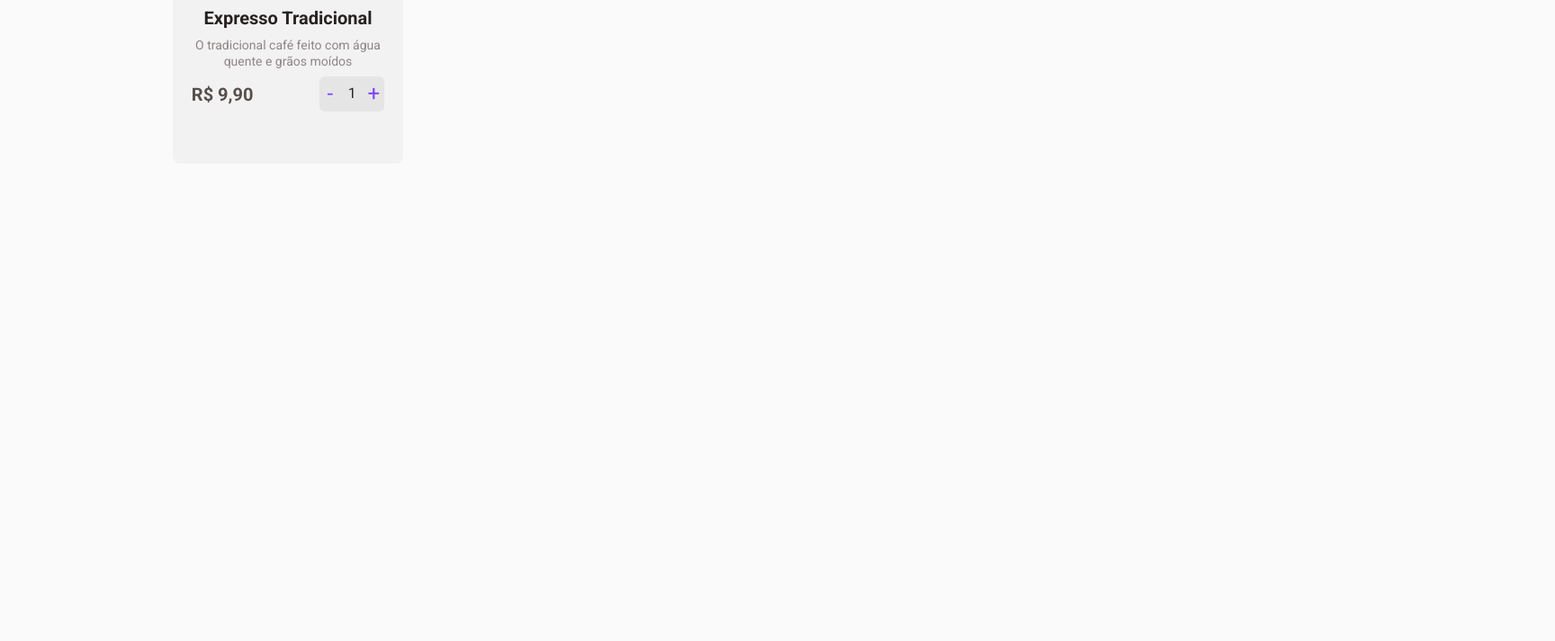
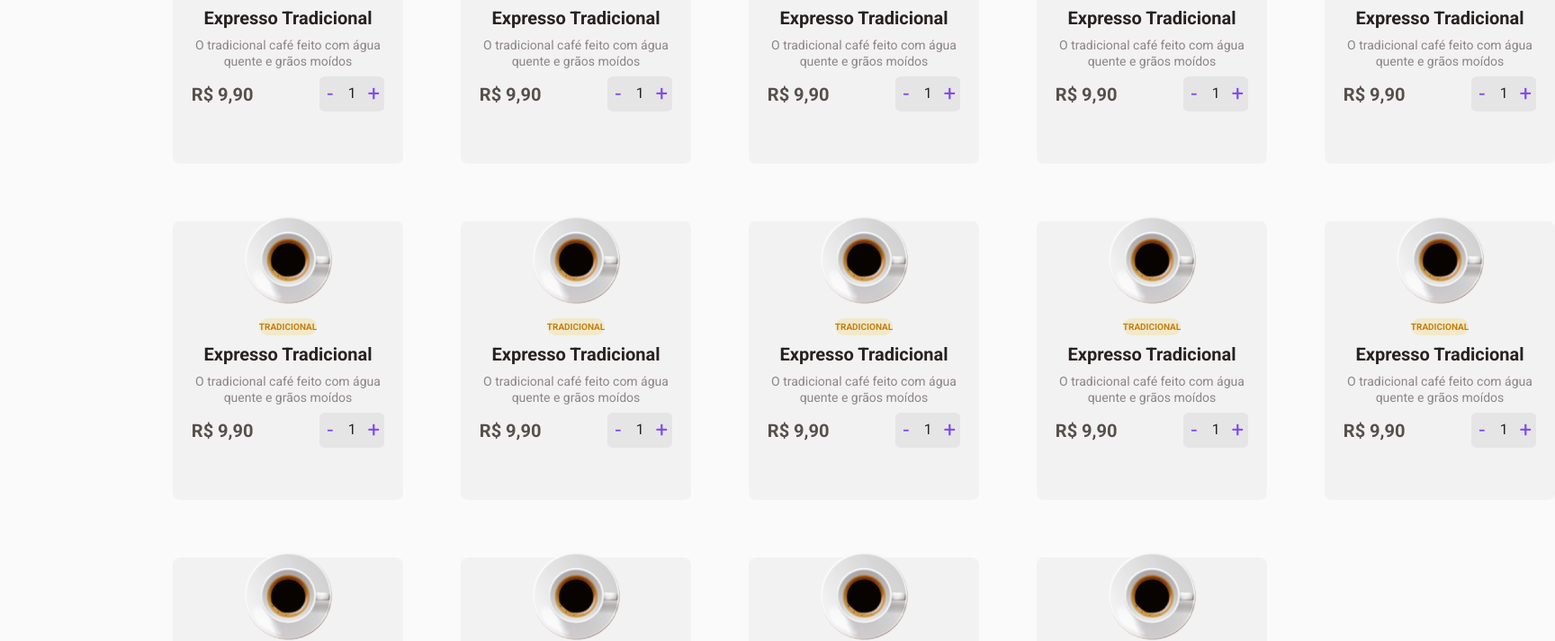
Before and after one commit to antonioRenato/Coffee-Delivery-React, a React (Vite) app: page / in a window 1280 px wide. Shown: the part 866-1579 px from the top of the page at 90% size, 1728 px wide, since content can reach past the window. Before the commit the page ends 1080 px from the top, so only its background shows below. Built offline with nearby package versions, Linux system fonts and the light colour scheme.

Commit message:
created component of items to shop

```diff
--- /dev/null
+++ b/src/components/ItemShop/index.tsx
@@ -0,0 +1,35 @@
+import { MainItem } from './styles'
+
+interface ItemShopProps {
+  image: string
+  tags: string[]
+  title: string
+  text: string
+  price: string
+  quantity: number
+}
+
+export function ItemShop(props: ItemShopProps) {
+  const tagEspecial = props.tags.map((tag, index) => (
+    <p key={index} className="tag">
+      {tag}
+    </p>
+  ))
+
+  return (
+    <MainItem>
+      <img src={props.image} alt="" />
+      <div className="tagContainer"> {tagEspecial}</div>
+      <span>{props.title}</span>
+      <p>{props.text}</p>
+      <div className="price">
+        <span>R$ {props.price}</span>
+        <div>
+          <button>-</button>
+          <p>{props.quantity}</p>
+          <button>+</button>
+        </div>
+      </div>
+    </MainItem>
+  )
+}
--- /dev/null
+++ b/src/components/ItemShop/styles.ts
@@ -0,0 +1,126 @@
+import { styled } from 'styled-components'
+
+export const MainItem = styled.div`
+  width: 16rem;
+  height: 19.375rem;
+  border-radius: 8px;
+
+  background-color: ${(props) => props.theme['--white-400']};
+
+  display: flex;
+  flex-direction: column;
+  align-items: center;
+  justify-content: center;
+  gap: 0.5rem;
+
+  margin-top: 1rem;
+  margin-bottom: 2rem;
+
+  img {
+    margin-top: -4rem;
+  }
+
+  .tagContainer {
+    display: flex;
+    align-items: center;
+    justify-content: center;
+  }
+
+  .tag {
+    display: flex;
+    flex-direction: row;
+    align-items: center;
+    justify-content: center;
+
+    margin-top: 0.4rem;
+    font-weight: 700;
+    font-size: 10px;
+    font-weight: bold;
+    line-height: 130%;
+
+    border-radius: 999px;
+    height: 1.2rem;
+    /* identical to box height, or 13px */
+    /* Brand / Yellow Dark */
+    color: ${(props) => props.theme['--yellow-700']};
+    background-color: ${(props) => props.theme['--yellow-300']};
+  }
+
+  > span {
+    font-weight: 700;
+    font-size: 20px;
+    line-height: 130%;
+  }
+
+  p {
+    font-weight: 400;
+    font-size: 14px;
+    line-height: 130%;
+    /* or 18px */
+
+    text-align: center;
+    color: ${(props) => props.theme['--gray-300']};
+
+    margin: 0 0.5rem;
+  }
+
+  .price {
+    width: 100%;
+
+    display: flex;
+    flex-direction: row;
+    align-items: center;
+    justify-content: space-around;
+    gap: 2rem;
+
+    span {
+      font-weight: 700;
+      font-size: 20px;
+      line-height: 130%;
+      /* or 31px */
+
+      text-align: center;
+      /* Base/Text */
+      color: ${(props) => props.theme['--gray-500']};
+    }
+
+    div {
+      display: flex;
+      flex-direction: row;
+      align-items: center;
+
+      width: 4.5rem;
+      height: 2.4rem;
+
+      background: ${(props) => props.theme['--white-600']};
+      border-radius: 6px;
+
+      p {
+        font-weight: 400;
+        font-size: 16px;
+        line-height: 130%;
+
+        color: ${(props) => props.theme['--gray-900']};
+      }
+
+      button {
+        color: ${(props) => props.theme['--purple-500']};
+
+        display: flex;
+        align-items: center;
+        justify-content: center;
+
+        font-weight: 400;
+        font-size: 24px;
+        line-height: 140%;
+
+        background: ${(props) => props.theme['--white-600']};
+
+        width: 2rem;
+        border: 0;
+
+        cursor: pointer;
+      }
+    }
+  }
+`
--- a/src/components/Sumarry/index.tsx
+++ b/src/components/Sumarry/index.tsx
@@ -5,16 +5,16 @@ import CoffeeIcon from '../../assets/icons/CoffeeIcon.svg'
 import ShoppingCartIcon from '../../assets/icons/ShoppingCartIcon.svg'
 import TimerIcon from '../../assets/icons/TimerIcon.svg'
 
-import ExpressoImg from '../../assets/expresso.svg'
+import ExpressoTrad from '../../assets/expresso.svg'
 
 import {
   CoffeeLogo,
-  MainItem,
   SummaryBackground,
   SummaryIcons,
   SummaryMain,
   SummaryText,
 } from './styles'
+import { ItemShop } from '../ItemShop'
 
 export function Summary() {
   return (
@@ -43,21 +43,120 @@ export function Summary() {
       </SummaryBackground>
       <SummaryMain>
         <span>Nossos cafés</span>
-
-        <MainItem>
-          <img src={ExpressoImg} alt="" />
-          <p className="tag">TRADICIONAL</p>
-          <span>Expresso Tradicional</span>
-          <p>O tradicional café feito com água quente e grãos moídos</p>
-          <div className="price">
-            <span>R$ 9,90</span>
-            <div>
-              <button>-</button>
-              <p>1</p>
-              <button>+</button>
-            </div>
-          </div>
-        </MainItem>
+        <div className="itemsCoffee">
+          <ItemShop
+            image={ExpressoTrad}
+            tags={['TRADICIONAL']}
+            title={'Expresso Tradicional'}
+            text={'O tradicional café feito com água quente e grãos moídos'}
+            price={'9,90'}
+            quantity={1}
+          />
+          <ItemShop
+            image={ExpressoTrad}
+            tags={['TRADICIONAL']}
+            title={'Expresso Tradicional'}
+            text={'O tradicional café feito com água quente e grãos moídos'}
+            price={'9,90'}
+            quantity={1}
+          />
+          <ItemShop
+            image={ExpressoTrad}
+            tags={['TRADICIONAL']}
+            title={'Expresso Tradicional'}
+            text={'O tradicional café feito com água quente e grãos moídos'}
+            price={'9,90'}
+            quantity={1}
+          />
+          <ItemShop
+            image={ExpressoTrad}
+            tags={['TRADICIONAL']}
+            title={'Expresso Tradicional'}
+            text={'O tradicional café feito com água quente e grãos moídos'}
+            price={'9,90'}
+            quantity={1}
+          />
+          <ItemShop
+            image={ExpressoTrad}
+            tags={['TRADICIONAL']}
+            title={'Expresso Tradicional'}
+            text={'O tradicional café feito com água quente e grãos moídos'}
+            price={'9,90'}
+            quantity={1}
+          />
+          <ItemShop
+            image={ExpressoTrad}
+            tags={['TRADICIONAL']}
+            title={'Expresso Tradicional'}
+            text={'O tradicional café feito com água quente e grãos moídos'}
+            price={'9,90'}
+            quantity={1}
+          />
+          <ItemShop
+            image={ExpressoTrad}
+            tags={['TRADICIONAL']}
+            title={'Expresso Tradicional'}
+            text={'O tradicional café feito com água quente e grãos moídos'}
+            price={'9,90'}
+            quantity={1}
+          />
+          <ItemShop
+            image={ExpressoTrad}
+            tags={['TRADICIONAL']}
+            title={'Expresso Tradicional'}
+            text={'O tradicional café feito com água quente e grãos moídos'}
+            price={'9,90'}
+            quantity={1}
+          />
+          <ItemShop
+            image={ExpressoTrad}
+            tags={['TRADICIONAL']}
+            title={'Expresso Tradicional'}
+            text={'O tradicional café feito com água quente e grãos moídos'}
+            price={'9,90'}
+            quantity={1}
+          />
+          <ItemShop
+            image={ExpressoTrad}
+            tags={['TRADICIONAL']}
+            title={'Expresso Tradicional'}
+            text={'O tradicional café feito com água quente e grãos moídos'}
+            price={'9,90'}
+            quantity={1}
+          />
+          <ItemShop
+            image={ExpressoTrad}
+            tags={['TRADICIONAL']}
+            title={'Expresso Tradicional'}
+            text={'O tradicional café feito com água quente e grãos moídos'}
+            price={'9,90'}
+            quantity={1}
+          />
+          <ItemShop
+            image={ExpressoTrad}
+            tags={['TRADICIONAL']}
+            title={'Expresso Tradicional'}
+            text={'O tradicional café feito com água quente e grãos moídos'}
+            price={'9,90'}
+            quantity={1}
+          />
+          <ItemShop
+            image={ExpressoTrad}
+            tags={['TRADICIONAL']}
+            title={'Expresso Tradicional'}
+            text={'O tradicional café feito com água quente e grãos moídos'}
+            price={'9,90'}
+            quantity={1}
+          />
+          <ItemShop
+            image={ExpressoTrad}
+            tags={['TRADICIONAL']}
+            title={'Expresso Tradicional'}
+            text={'O tradicional café feito com água quente e grãos moídos'}
+            price={'9,90'}
+            quantity={1}
+          />
+        </div>
       </SummaryMain>
     </>
   )
--- a/src/components/Sumarry/styles.ts
+++ b/src/components/Sumarry/styles.ts
@@ -76,123 +76,11 @@ export const SummaryMain = styled.main`
     font-size: 32px;
     line-height: 130%;
   }
-`
 
-export const MainItem = styled.div`
-  width: 16rem;
-  height: 19.375rem;
-  border-radius: 8px;
-
-  background-color: ${(props) => props.theme['--white-400']};
-
-  display: flex;
-  flex-direction: column;
-  align-items: center;
-  justify-content: center;
-  gap: 0.5rem;
-
-  margin-top: 1rem;
-  margin-bottom: 2rem;
-
-  img {
-    margin-top: -4rem;
-  }
-
-  .tag {
-    display: flex;
-    align-items: center;
-    justify-content: center;
-
-    margin-top: 0.4rem;
-    font-weight: 700;
-    font-size: 10px;
-    font-weight: bold;
-    line-height: 130%;
-
-    border-radius: 999px;
-    height: 1.2rem;
-    width: 4.6rem;
-    /* identical to box height, or 13px */
-    /* Brand / Yellow Dark */
-    color: ${(props) => props.theme['--yellow-700']};
-    background-color: ${(props) => props.theme['--yellow-300']};
-  }
-
-  > span {
-    font-weight: 700;
-    font-size: 20px;
-    line-height: 130%;
-  }
-
-  p {
-    font-weight: 400;
-    font-size: 14px;
-    line-height: 130%;
-    /* or 18px */
-
-    text-align: center;
-    color: ${(props) => props.theme['--gray-300']};
-
-    margin: 0 0.5rem;
-  }
-
-  .price {
-    width: 100%;
-
-    display: flex;
-    flex-direction: row;
-    align-items: center;
-    justify-content: space-around;
-    gap: 2rem;
-
-    span {
-      font-weight: 700;
-      font-size: 20px;
-      line-height: 130%;
-      /* or 31px */
-
-      text-align: center;
-      /* Base/Text */
-      color: ${(props) => props.theme['--gray-500']};
-    }
-
-    div {
-      display: flex;
-      flex-direction: row;
-      align-items: center;
-
-      width: 4.5rem;
-      height: 2.4rem;
-
-      background: ${(props) => props.theme['--white-600']};
-      border-radius: 6px;
-
-      p {
-        font-weight: 400;
-        font-size: 16px;
-        line-height: 130%;
-
-        color: ${(props) => props.theme['--gray-900']};
-      }
-
-      button {
-        color: ${(props) => props.theme['--purple-500']};
-
-        display: flex;
-        align-items: center;
-        justify-content: center;
-
-        font-weight: 400;
-        font-size: 24px;
-        line-height: 140%;
-
-        background: ${(props) => props.theme['--white-600']};
-
-        width: 2rem;
-        border: 0;
-
-        cursor: pointer;
-      }
-    }
+  .itemsCoffee {
+    display: grid;
+    grid-template-columns: repeat(5, 1fr);
+    row-gap: 1rem;
+    column-gap: 4rem;
   }
 `
```
